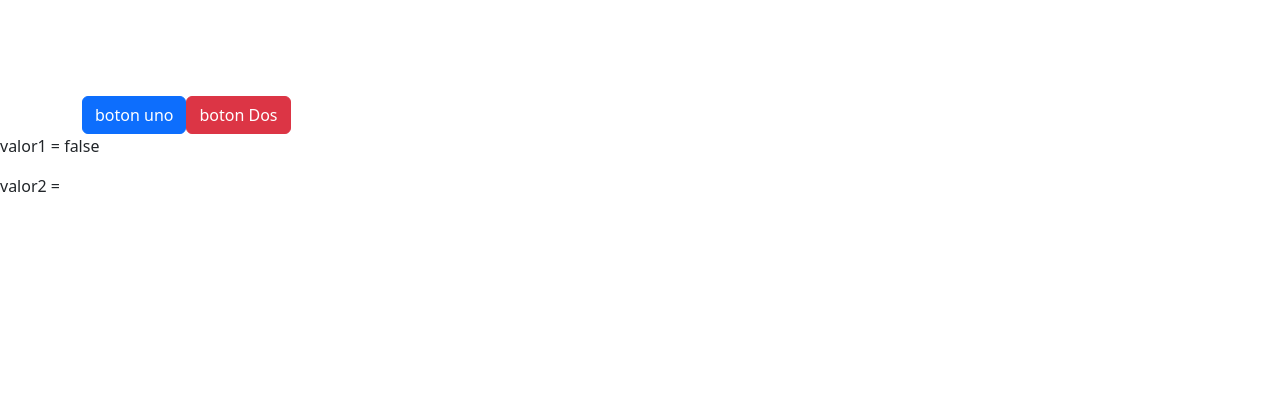
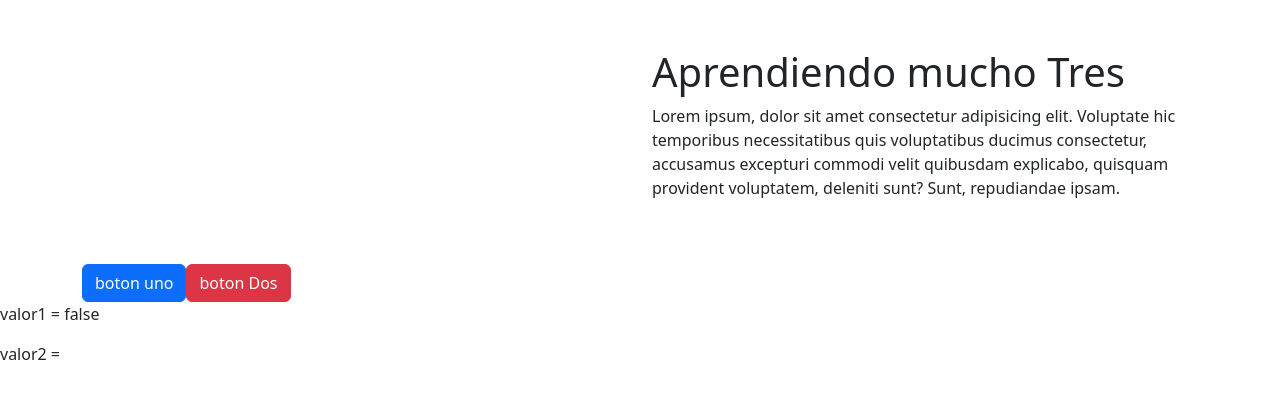
Before and after one commit to mucacran/aprendiendo, an Angular app: page / in a window 1280 px wide. Shown: the top 398 px of the page. Built offline with nearby package versions, Linux system fonts and the light colour scheme.

Commit message:
subir cmbios

```diff
--- a/src/app/app.component.html
+++ b/src/app/app.component.html
@@ -8,10 +8,14 @@
             </div>
         </div>
         <div class="col">
-            <div class="card p-5" *ngIf="valor2">
+            <div class="card p-5" *ngIf="valor2; else otroCard">
                 <h1>{{title}} Dos</h1>
                 <p>Lorem ipsum, dolor sit amet consectetur adipisicing elit. Voluptate hic temporibus necessitatibus quis voluptatibus ducimus consectetur, accusamus excepturi commodi velit quibusdam explicabo, quisquam provident voluptatem, deleniti sunt? Sunt, repudiandae ipsam.</p>
             </div>
+            <ng-template #otroCard>
+                <h1>{{title}} Tres</h1>
+                <p>Lorem ipsum, dolor sit amet consectetur adipisicing elit. Voluptate hic temporibus necessitatibus quis voluptatibus ducimus consectetur, accusamus excepturi commodi velit quibusdam explicabo, quisquam provident voluptatem, deleniti sunt? Sunt, repudiandae ipsam.</p>
+            </ng-template>
         </div>
     </div>
 </div>
```
